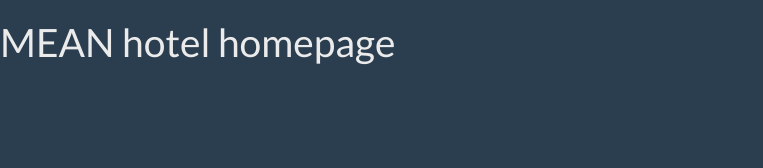
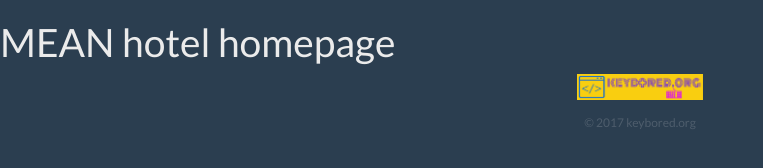
Before and after one commit to ribex/mean-stack-app, a website: page public/index.html in a window 1280 px wide. Shown: the whole page, without its empty margins (0-763 px from the left). Drawn offline with Linux system fonts and the light colour scheme.

Commit message:
Adding footer and logo image

```diff
--- a/public/index.html
+++ b/public/index.html
@@ -8,6 +8,18 @@
 
     <h1>MEAN hotel homepage</h1>
 
+    <footer class="footer">
+        <div class="container">
+            <p class="text-muted text-center">
+                <a href="http://keybored.org" target="_blank"><img src="images/keybored-dot-org.png" height="26" alt="keybored.org"/></a>
+            </p>
+
+            <p class="text-muted text-center">
+                <small>&copy; 2017 keybored.org</small>
+            </p>
+        </div>
+    </footer>
+
     <script src="jquery/jquery.min.js"></script>
 
 </body>
```
Also changed, not shown: public/images/keybored-dot-org.png (added).
